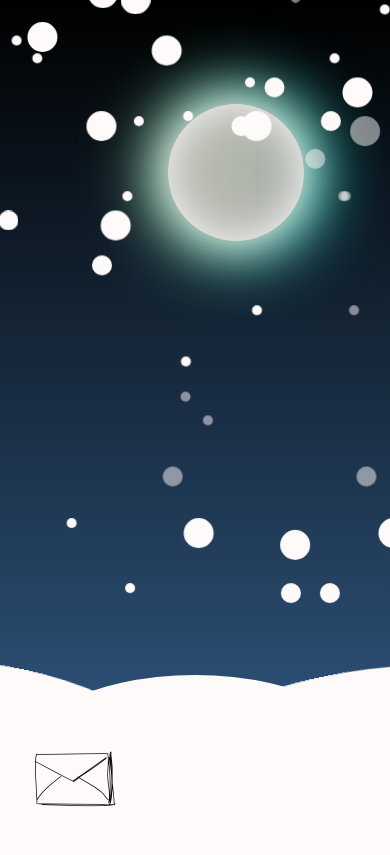
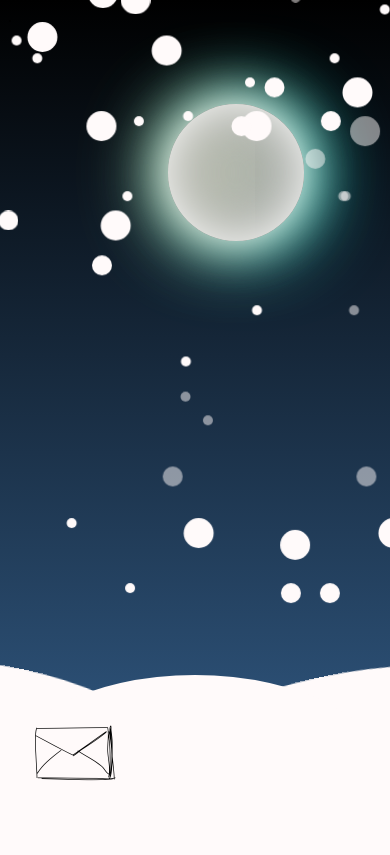
Before and after one commit to Kayvonk/holiday-theme, a plain HTML site: page index.html in a window 390 px wide. Drawn offline with Linux system fonts and the light colour scheme.

Commit message:
Updated media queries

```diff
--- a/assets/css/style.css
+++ b/assets/css/style.css
@@ -527,10 +527,10 @@ footer div:nth-child(4) {
   }
 }
 
-@media (max-width: 480px) {
+@media (max-width: 420px) {
   #envelop div {
     font-size: 30vw;
-    margin: 1vh 5vw;
+    margin: 4vh 5vw;
   }
 }
 
```
